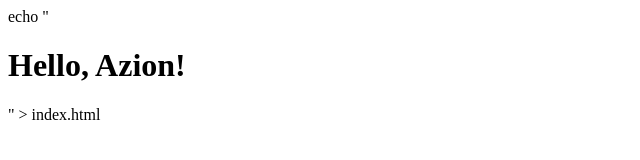
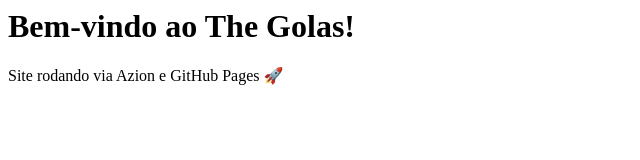
Before and after one commit to sferreira75/thegolas-site, a plain HTML site: page index.html in a window 1280 px wide. Shown: the whole page, without its empty margins (0-640 px from the left). Drawn offline with Linux system fonts and the light colour scheme.

Commit message:
Update index.html

```diff
--- a/index.html
+++ b/index.html
@@ -1 +1,2 @@
-echo "<h1>Hello, Azion!</h1>" > index.html
+<h1>Bem-vindo ao The Golas!</h1>
+<p>Site rodando via Azion e GitHub Pages 🚀</p>
```
